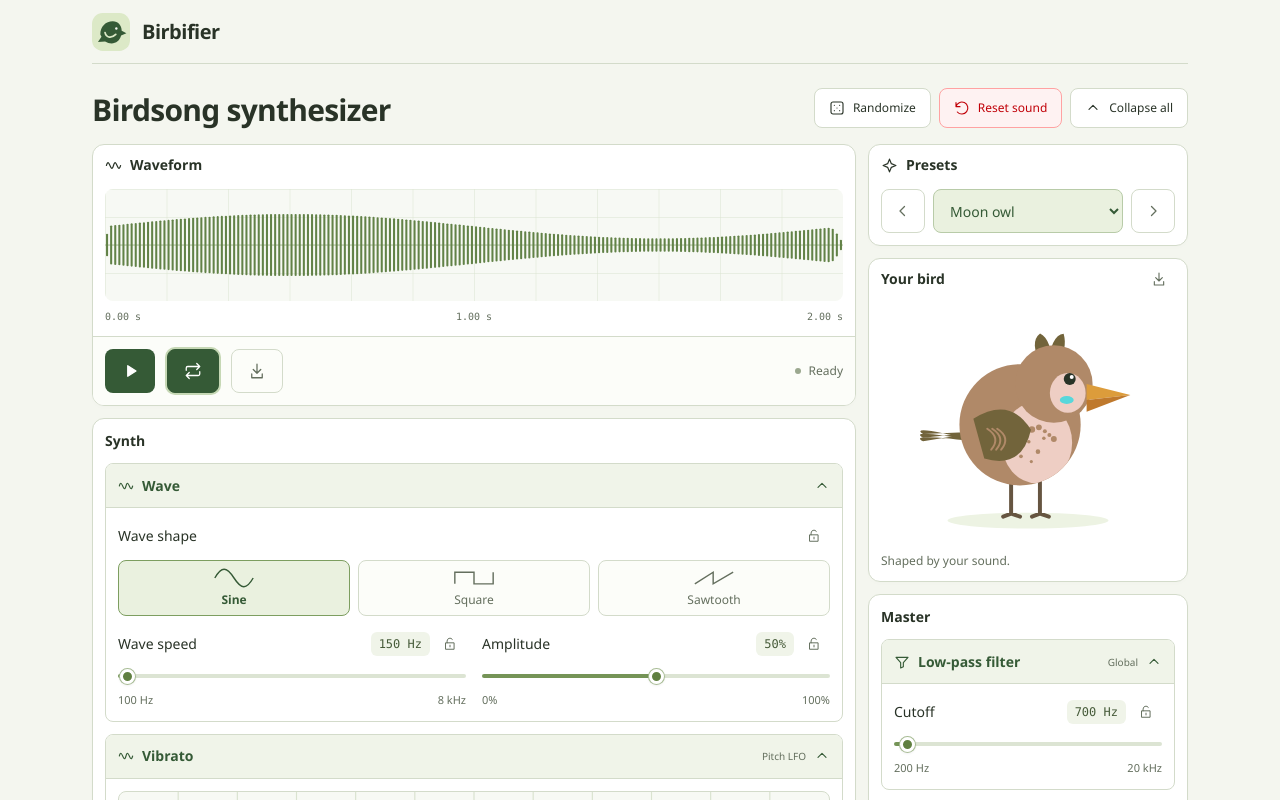
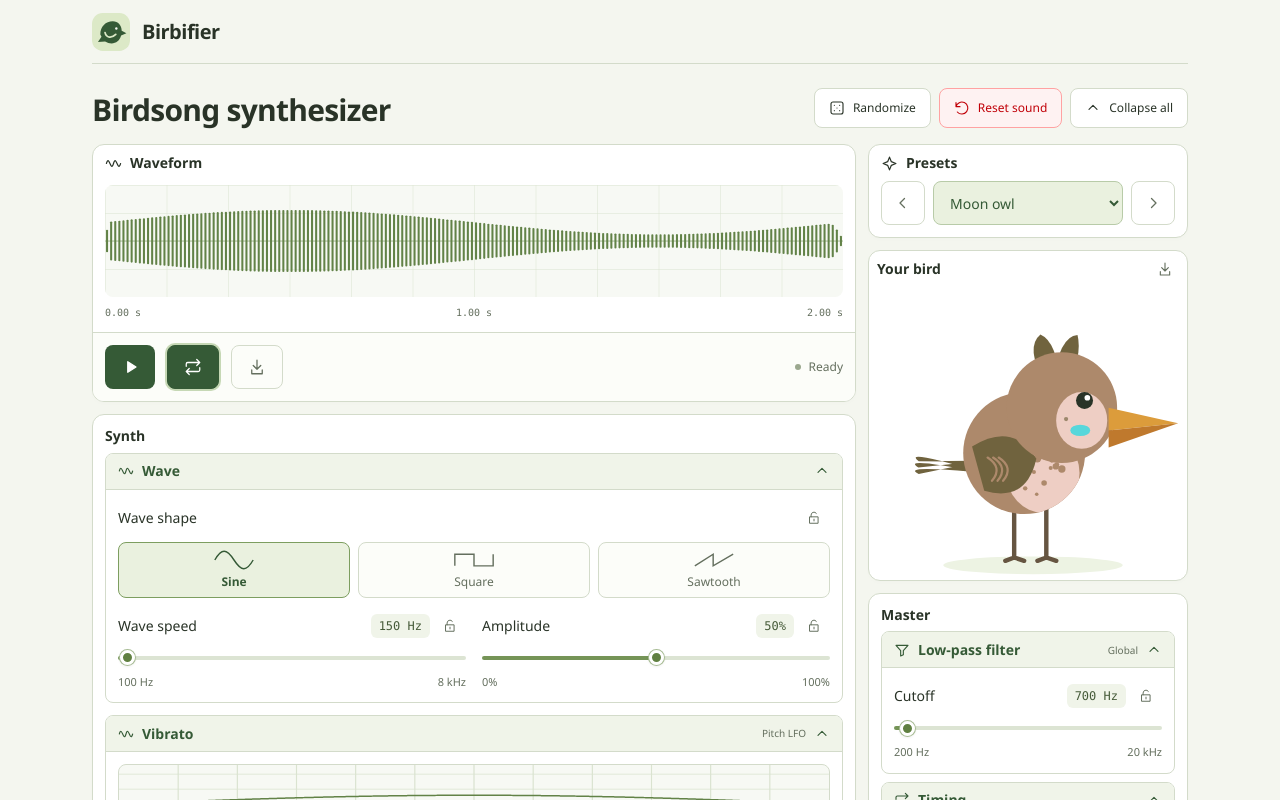
Before and after one commit to teuncm/birbifier, a Vue app: page / in a window 1280 px wide. Shown: the top 800 px of the page. Built offline with nearby package versions, Linux system fonts and the light colour scheme.

Commit message:
MORE BIRD

```diff
--- a/src/App.vue
+++ b/src/App.vue
@@ -226,7 +226,7 @@ onBeforeUnmount(() => {
           <section class="panel col-span-2 row-start-2 overflow-hidden" aria-labelledby="preview-heading">
             <div class="min-w-0">
             <div class="flex items-center justify-between px-3 pt-1">
-              <h2 id="preview-heading" class="flex min-h-8 items-center gap-2 text-sm font-semibold leading-5"><AppIcon name="wave" :size="17" />Waveform</h2>
+              <h2 id="preview-heading" class="flex min-h-7 items-center gap-2 text-sm font-semibold leading-tight"><AppIcon name="wave" :size="17" />Waveform</h2>
             </div>
             <div class="relative mx-3 mt-2 h-24 overflow-hidden rounded-lg bg-[#f7f9f4] lg:h-28" :aria-busy="previewBusy">
               <svg viewBox="0 0 720 144" preserveAspectRatio="none" class="h-full w-full" role="img" aria-label="Waveform preview of the current song">
@@ -250,7 +250,7 @@ onBeforeUnmount(() => {
             </div>
           </section>
           <section class="panel col-span-2 row-start-3 p-3" aria-labelledby="synth-heading">
-            <h2 id="synth-heading" class="mb-3 text-sm font-semibold leading-5">Synth</h2>
+            <h2 id="synth-heading" class="mb-2 text-sm font-semibold leading-tight">Synth</h2>
             <div class="space-y-3">
             <ControlGroup id="wave-controls" title="Wave" :expanded="expanded.wave" @toggle="expanded.wave = !expanded.wave">
             <fieldset>
@@ -285,10 +285,10 @@ onBeforeUnmount(() => {
           </section>
         </div>
         <PresetSelector class="col-start-2 row-start-1" v-model="activePreset" :presets="presets" @previous="browsePreset(-1)" @next="browsePreset(1)" />
-        <BirdPortrait ref="mainBird" class="col-start-1 row-start-1 lg:col-start-2 lg:row-start-2" :settings="settings" :singing="playing && !waiting" />
+        <BirdPortrait ref="mainBird" class="col-start-1 row-start-1 lg:col-start-2 lg:row-start-2" :settings="settings" :singing="playing && !waiting" :repeat="loop" />
         <aside class="col-span-2 row-start-4 space-y-3 lg:col-span-1 lg:col-start-2 lg:row-start-3">
-          <section class="panel space-y-3 p-3" aria-labelledby="master-heading">
-          <h2 id="master-heading" class="text-sm font-semibold leading-5">Master</h2>
+          <section class="panel space-y-2 p-3" aria-labelledby="master-heading">
+          <h2 id="master-heading" class="text-sm font-semibold leading-tight">Master</h2>
           <ControlGroup id="filter-controls" title="Low-pass filter" icon="filter" caption="Global" :expanded="expanded.filter" @toggle="expanded.filter = !expanded.filter">
             <RangeControl id="cutoff" v-model="settings.cutoff" label="Cutoff" :min="200" :max="20000" :step="100" unit="Hz" min-label="200 Hz" max-label="20 kHz" :locked="locks.cutoff" :expanded="expanded.filter" @toggle-lock="locks.cutoff = !locks.cutoff" />
           </ControlGroup>
@@ -307,7 +307,7 @@ onBeforeUnmount(() => {
     </main>
     <Teleport to="body">
         <div v-if="reflection.visible.value" class="bird-reflection pointer-events-none fixed z-50 flex items-center justify-center rounded-full border border-line bg-white/90 p-1 shadow-lg" :style="reflection.style.value" aria-hidden="true">
-          <BirdPortrait ghost class="w-full opacity-80" :settings="settings" :singing="playing && !waiting" />
+          <BirdPortrait ghost class="w-full opacity-80" :settings="settings" :singing="playing && !waiting" :repeat="loop" />
         </div>
     </Teleport>
   </div>
--- a/src/components/BirdPortrait.vue
+++ b/src/components/BirdPortrait.vue
@@ -2,7 +2,7 @@
 import { computed, ref, useId } from 'vue'
 import AppIcon from './AppIcon.vue'
 
-const props = defineProps({ settings: { type: Object, required: true }, singing: Boolean, ghost: Boolean })
+const props = defineProps({ settings: { type: Object, required: true }, singing: Boolean, ghost: Boolean, repeat: Boolean })
 const headingId = useId()
 const clipId = useId()
 const portrait = ref(null)
@@ -17,9 +17,17 @@ const bird = computed(() => {
     seed = (Math.imul(seed, 1664525) + 1013904223) >>> 0
     return seed / 4294967296
   }
-  const hue = Math.round(25 + (s.frequency - 100) / 7900 * 290)
-  const saturation = 30 + s.cutoff / 20000 * 40
-  const radius = 48 + s.amplitude * 11 + (s.duration - 0.5) / 1.5 * 7.5
+  const hue = Math.round(25 + (s.frequency - 100) / 7900 * 310)
+  const saturation = 27 + s.cutoff / 20000 * 52
+  const radius = 41 + s.amplitude * 28
+  const headScale = 0.72 + (s.duration - 0.5) / 1.5 * 0.56
+  const tail = 24 + s.vibratoDepth / 1200 * 46
+  const beak = 25 + s.pause * 24
+  const lift = s.tremoloDepth * 24
+  // Keep exaggerated crests, beaks, and long tails inside the portrait.
+  const left = Math.min(12, 94 - tail - 8)
+  const top = Math.min(8, 104 - 84 * headScale - lift - 5)
+  const right = Math.max(288, 186 + (33 + beak) * headScale + 8)
   const bodyPath = s.shape === 'sine'
     ? `M${152 - radius} 145a${radius} ${radius} 0 1 0 ${radius * 2} 0a${radius} ${radius} 0 1 0 ${-radius * 2} 0Z`
     : s.shape === 'square'
@@ -27,20 +35,22 @@ const bird = computed(() => {
       : `M152 ${145 - radius}L${152 + radius} ${145 + radius}H${152 - radius}Z`
   return {
     bodyPath,
+    headScale,
+    viewBox: `${left} ${top} ${right - left} ${240 - top}`,
     body: `hsl(${hue} ${saturation}% 55%)`,
     wing: `hsl(${hue + 18} ${saturation}% 34%)`,
     belly: `hsl(${hue - 12} 55% 85%)`,
     accent: `hsl(${hue + 155} 65% 60%)`,
-    width: 48 + s.amplitude * 22,
-    height: 48 + (s.duration - 0.5) / 1.5 * 15,
-    tail: 28 + s.vibratoDepth / 1200 * 40,
-    crest: 7 + s.vibratoSpeed / 40 * 23,
-    spread: 3 + s.tremoloSpeed / 30 * 25,
-    beak: 26 + s.pause * 18,
-    lift: s.tremoloDepth * 18,
-    feathers: 3 + Math.round(s.tremoloSpeed / 30 * 5),
-    spots: Array.from({ length: 3 + Math.round(s.tremoloDepth * 9) }, () => ({
-      x: 128 + random() * 35, y: 136 + random() * 36, r: 1.5 + random() * 2,
+    width: radius,
+    height: radius,
+    tail,
+    crest: 8 + s.vibratoSpeed / 40 * 26,
+    spread: 5 + s.tremoloSpeed / 30 * 32,
+    beak,
+    lift,
+    feathers: 3 + Math.round(s.tremoloSpeed / 30 * 6),
+    spots: Array.from({ length: 3 + Math.round(s.tremoloDepth * 10) }, () => ({
+      x: 128 + random() * 35, y: 136 + random() * 36, r: 1.5 + random() * 2.5,
     })),
     beat: `${0.5 / Math.max(2, Math.min(20, s.vibratoSpeed))}s`,
   }
@@ -62,15 +72,15 @@ function downloadBird() {
 
 <template>
   <section :class="ghost ? 'overflow-hidden' : 'panel overflow-hidden'" :aria-labelledby="ghost ? undefined : headingId">
-    <div v-if="!ghost" class="flex min-h-8 items-center justify-between gap-2 px-3 pt-1">
-      <h2 :id="headingId" class="text-sm font-semibold leading-5">Your bird</h2>
-      <button class="icon-button h-8 w-8 border-0" aria-label="Download bird SVG" title="Download bird SVG" @click="downloadBird"><AppIcon name="download" :size="16" /></button>
+    <div v-if="!ghost" class="flex min-h-7 items-center justify-between gap-2 px-2 pt-1">
+      <h2 :id="headingId" class="text-sm font-semibold leading-tight">Your bird</h2>
+      <button class="icon-button h-7 w-7 border-0" aria-label="Download bird SVG" title="Download bird SVG" @click="downloadBird"><AppIcon name="download" :size="16" /></button>
     </div>
-    <svg ref="portrait" xmlns="http://www.w3.org/2000/svg" viewBox="0 0 320 260" class="block w-full" role="img" :aria-label="ghost ? 'Bird reflection' : 'Bird generated from the current sound parameters'" :data-singing="singing">
+    <svg ref="portrait" xmlns="http://www.w3.org/2000/svg" :viewBox="bird.viewBox" class="block w-full" role="img" :aria-label="ghost ? 'Bird reflection' : 'Bird generated from the current sound parameters'" :data-singing="singing">
       <defs><clipPath :id="clipId"><path :d="bird.bodyPath" /></clipPath></defs>
       <ellipse cx="160" cy="227" rx="81" ry="8" fill="#edf3e3" />
       <g stroke="#665541" stroke-width="4" stroke-linecap="round" fill="none">
-        <path :d="`M143 ${192 - bird.lift}V220m-8 3 8-3 9 3M172 ${192 - bird.lift}V220m-8 3 8-3 9 3`" />
+        <path :d="`M143 ${150 - bird.lift}V220m-8 3 8-3 9 3M172 ${150 - bird.lift}V220m-8 3 8-3 9 3`" />
       </g>
       <g :transform="`translate(0 ${-bird.lift})`">
       <g data-body>
@@ -86,6 +96,7 @@ function downloadBird() {
       <path v-for="i in bird.feathers" :key="i" :d="`M${114 + i * 5} 149q14 9 4 21`" fill="none" :stroke="bird.body" stroke-width="2" stroke-linecap="round" />
       </g>
       </g>
+      <g data-head :transform="`translate(186 104) scale(${bird.headScale}) translate(-186 -104)`">
       <g data-crest :fill="bird.wing">
         <path :transform="`rotate(${-bird.spread} 180 84)`" :d="`M174 86Q162 ${68 - bird.crest} 174 ${60 - bird.crest}Q185 ${66 - bird.crest} 185 88Z`" />
         <path :transform="`rotate(${bird.spread} 184 84)`" :d="`M180 88Q181 ${62 - bird.crest} 194 ${60 - bird.crest}Q199 66 190 88Z`" />
@@ -95,14 +106,15 @@ function downloadBird() {
       <circle cx="202" cy="99" r="6" fill="#293327" />
       <circle cx="204" cy="97" r="2" fill="white" />
       <ellipse cx="199" cy="120" rx="7" ry="4" :fill="bird.accent" />
+      <circle v-if="repeat" data-face-mark cx="189" cy="112" r="1.5" :fill="bird.wing" opacity="0.65" />
       <path :d="`M219 104l${bird.beak} 11-${bird.beak} 5Z`" fill="#dc9c3b" />
       <g data-beak :style="singing ? { transformOrigin: '219px 120px', animation: `bird-chirp ${bird.beat} ease-in-out infinite alternate` } : undefined">
         <path :d="`M219 120l${bird.beak} -5-${bird.beak} 17Z`" fill="#bf792d" />
       </g>
       </g>
       </g>
+      </g>
     </svg>
-    <p v-if="!ghost" class="hidden px-3 pb-3 text-xs text-muted lg:block">Shaped by your sound.</p>
   </section>
 </template>
 
--- a/src/components/PresetSelector.vue
+++ b/src/components/PresetSelector.vue
@@ -10,8 +10,8 @@ const selected = computed({
 </script>
 <template>
   <section class="panel min-w-0 px-3 pb-3 pt-1" aria-labelledby="presets-heading">
-    <h2 id="presets-heading" class="flex min-h-8 items-center gap-2 text-sm font-semibold leading-5"><AppIcon name="spark" :size="17" />Presets</h2>
-    <div class="mt-2 grid grid-cols-2 items-center gap-2 lg:flex">
+    <h2 id="presets-heading" class="flex min-h-7 items-center gap-2 text-sm font-semibold leading-tight"><AppIcon name="spark" :size="17" />Presets</h2>
+    <div class="mt-1 grid grid-cols-2 items-center gap-2 lg:flex">
       <button class="icon-button w-full lg:w-11" aria-label="Previous preset" @click="emit('previous')"><AppIcon name="left" :size="18" /></button>
       <select id="preset" v-model="selected" aria-labelledby="presets-heading" class="preset-select order-first col-span-2 min-w-0 px-2 lg:order-none lg:flex-1 lg:px-3">
         <option v-if="!modelValue" value="" disabled>Custom</option>
--- a/src/style.css
+++ b/src/style.css
@@ -24,7 +24,7 @@
   .shape-button.selected { @apply border-[#7d9e60] bg-sage font-semibold text-moss; }
   .value-readout { @apply rounded-md bg-[#f0f4e9] px-2 py-1 font-mono text-xs text-[#465b39]; }
   .control-group { @apply overflow-hidden rounded-lg border border-line bg-white; }
-  .group-toggle { @apply flex min-h-11 w-full items-center justify-between gap-2 border-b border-line bg-[#f0f4e9] px-3 py-2 text-left text-sm font-semibold text-moss hover:bg-sage; }
+  .group-toggle { @apply flex min-h-9 w-full items-center justify-between gap-2 border-b border-line bg-[#f0f4e9] px-3 py-1 text-left text-sm font-semibold text-moss hover:bg-sage; }
   .preset-select { @apply min-h-11 w-full cursor-pointer rounded-lg border border-[#b8cba8] bg-sage px-3 text-sm font-medium text-moss; }
   .parameter-lock { @apply flex h-8 w-8 shrink-0 items-center justify-center rounded-md text-muted hover:bg-sage; }
   .parameter-lock.selected { @apply bg-sage text-moss; }
```
Also changed, not shown: 1 other file (tests, documents, lock files or other folders).
